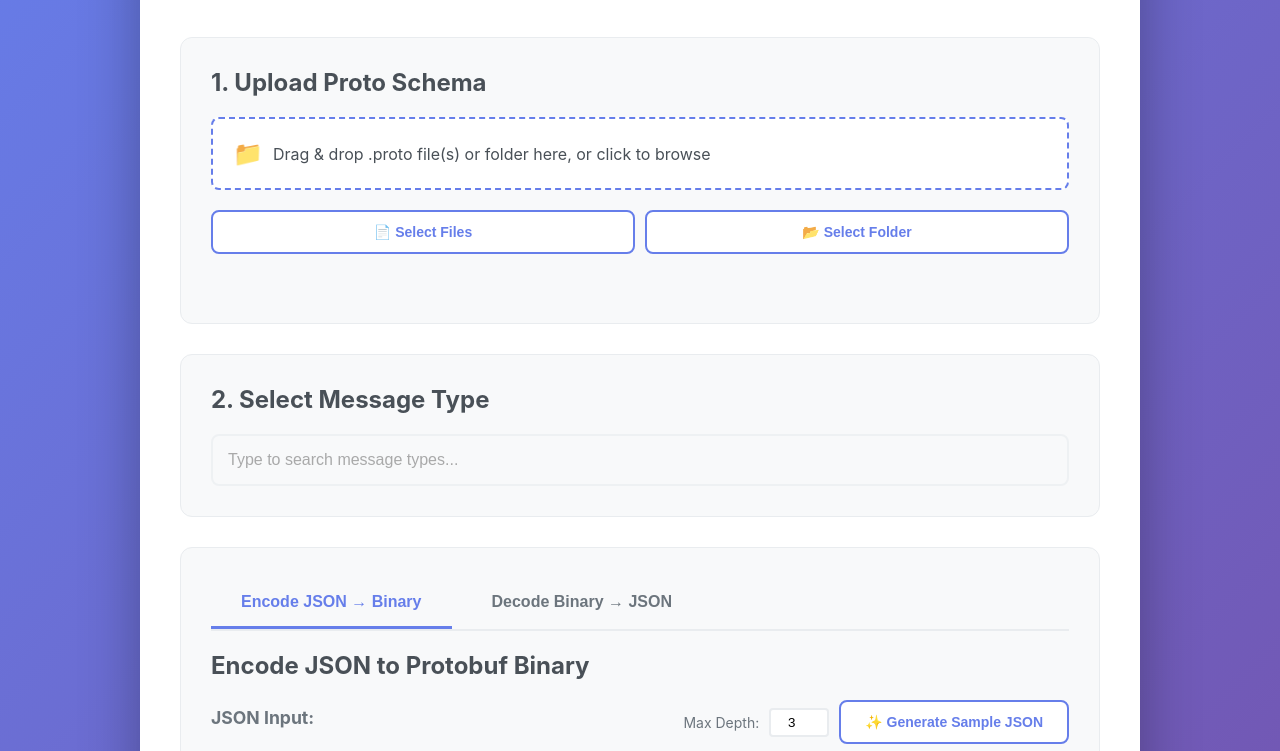
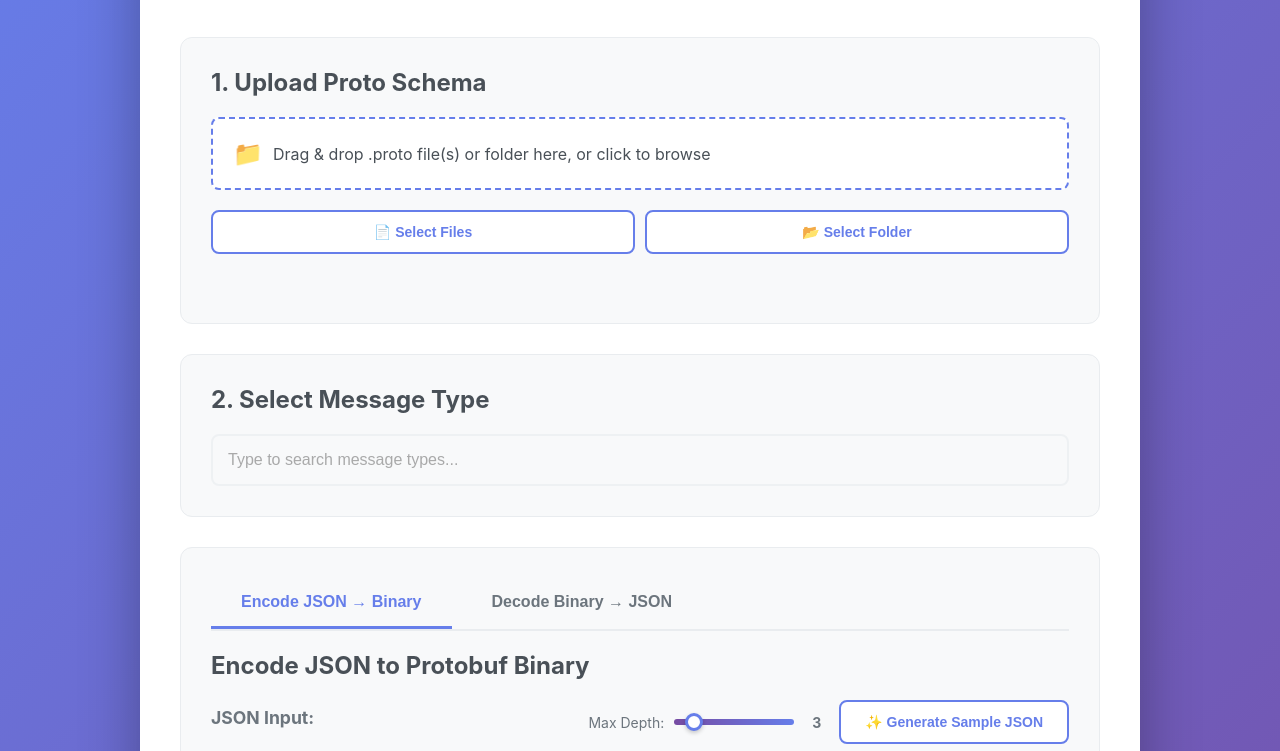
Before and after one commit to alxpark/protobuf-io, a website: page index.html in a window 1280 px wide. Shown: the part 183-934 px from the top of the page. Drawn offline with Linux system fonts and the light colour scheme.

Commit message:
Convert Max Depth from number input to slider with value display and custom styling

```diff
--- a/app.js
+++ b/app.js
@@ -36,6 +36,7 @@ const elements = {
     generateSampleBtn: document.getElementById('generateSampleBtn'),
     downloadSampleBtn: document.getElementById('downloadSampleBtn'),
     maxDepthInput: document.getElementById('maxDepthInput'),
+    maxDepthValue: document.getElementById('maxDepthValue'),
 
     errorDisplay: document.getElementById('errorDisplay'),
 
@@ -83,6 +84,11 @@ function init() {
 
     // Monitor jsonInput for changes to update Download Sample button state
     elements.jsonInput.addEventListener('input', updateDownloadSampleButton);
+
+    // Update max depth value display when slider changes
+    elements.maxDepthInput.addEventListener('input', () => {
+        elements.maxDepthValue.textContent = elements.maxDepthInput.value;
+    });
 
     // Copy buttons
     elements.copyDecodeBtn.addEventListener('click', () => copyToClipboard(elements.decodeOutput.value));
--- a/index.html
+++ b/index.html
@@ -55,7 +55,8 @@
                             <h3>JSON Input:</h3>
                             <div style="display: flex; align-items: center; gap: 10px;">
                                 <label for="maxDepthInput" style="font-size: 14px; color: #6c757d; white-space: nowrap;">Max Depth:</label>
-                                <input type="number" id="maxDepthInput" min="1" max="20" value="3" style="width: 60px; padding: 5px; border: 2px solid #e9ecef; border-radius: 4px; text-align: center;" title="Maximum nesting depth for sample generation (1-20)">
+                                <input type="range" id="maxDepthInput" min="1" max="20" value="3" style="width: 120px;" title="Maximum nesting depth for sample generation (1-20)">
+                                <span id="maxDepthValue" style="font-size: 14px; color: #6c757d; font-weight: bold; min-width: 25px; text-align: center;">3</span>
                                 <button id="generateSampleBtn" class="secondary-btn" disabled style="display: inline-block; margin: 0;">✨ Generate Sample JSON</button>
                                 <button id="downloadSampleBtn" class="secondary-btn" disabled style="display: none; margin: 0;">💾 Download Sample</button>
                             </div>
--- a/styles.css
+++ b/styles.css
@@ -257,6 +257,51 @@ textarea[readonly] {
     background: #f8f9fa;
 }
 
+/* Range Slider */
+input[type="range"] {
+    -webkit-appearance: none;
+    appearance: none;
+    background: linear-gradient(to right, #764ba2 0%, #667eea 100%);
+    border-radius: 10px;
+    height: 6px;
+    outline: none;
+    cursor: pointer;
+}
+
+input[type="range"]::-webkit-slider-thumb {
+    -webkit-appearance: none;
+    appearance: none;
+    width: 18px;
+    height: 18px;
+    background: white;
+    border: 3px solid #667eea;
+    border-radius: 50%;
+    cursor: pointer;
+    box-shadow: 0 2px 4px rgba(0, 0, 0, 0.2);
+    transition: all 0.2s ease;
+}
+
+input[type="range"]::-webkit-slider-thumb:hover {
+    transform: scale(1.2);
+    box-shadow: 0 3px 6px rgba(0, 0, 0, 0.3);
+}
+
+input[type="range"]::-moz-range-thumb {
+    width: 18px;
+    height: 18px;
+    background: white;
+    border: 3px solid #667eea;
+    border-radius: 50%;
+    cursor: pointer;
+    box-shadow: 0 2px 4px rgba(0, 0, 0, 0.2);
+    transition: all 0.2s ease;
+}
+
+input[type="range"]::-moz-range-thumb:hover {
+    transform: scale(1.2);
+    box-shadow: 0 3px 6px rgba(0, 0, 0, 0.3);
+}
+
 /* Buttons */
 .action-btn {
     width: 100%;
```
